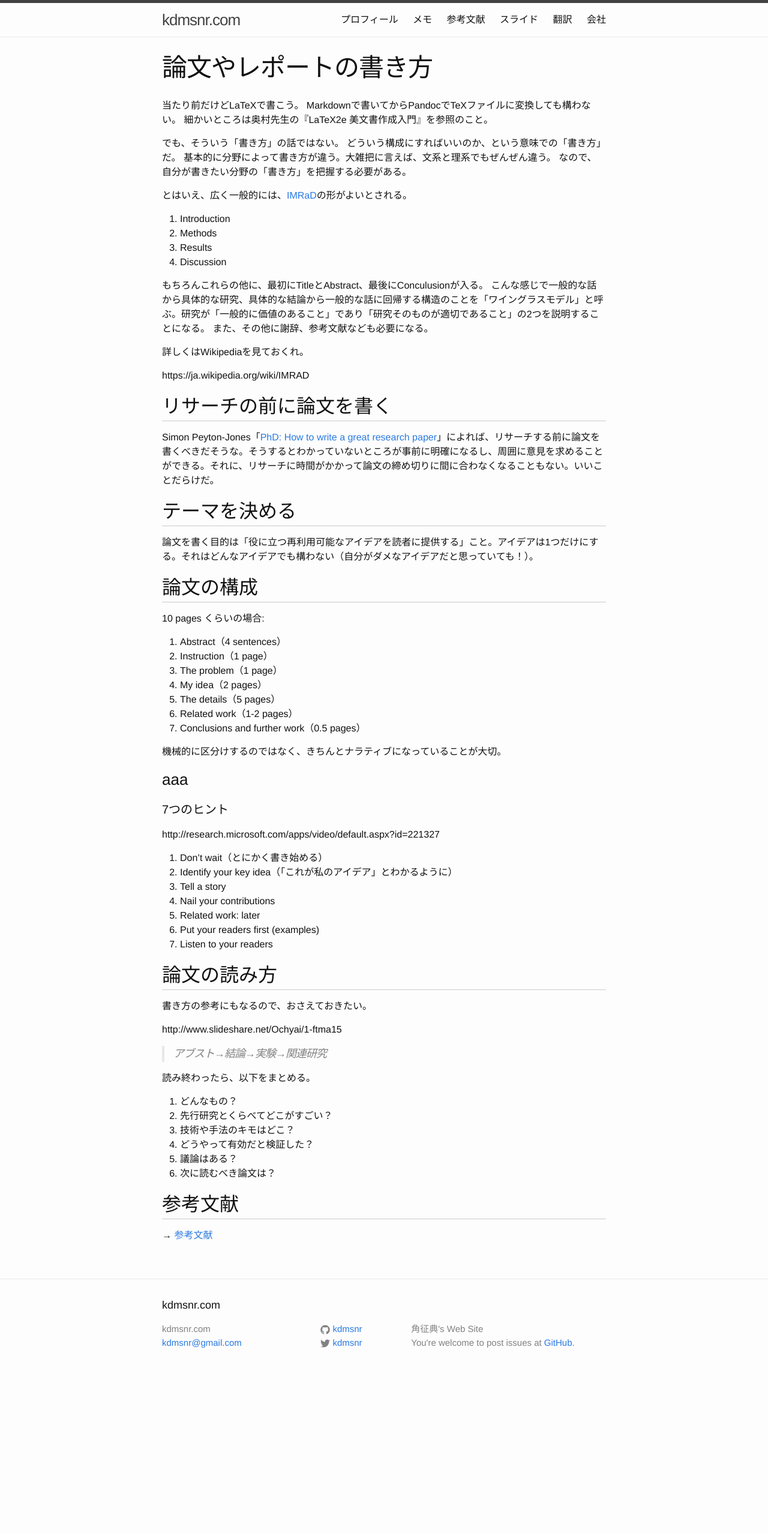
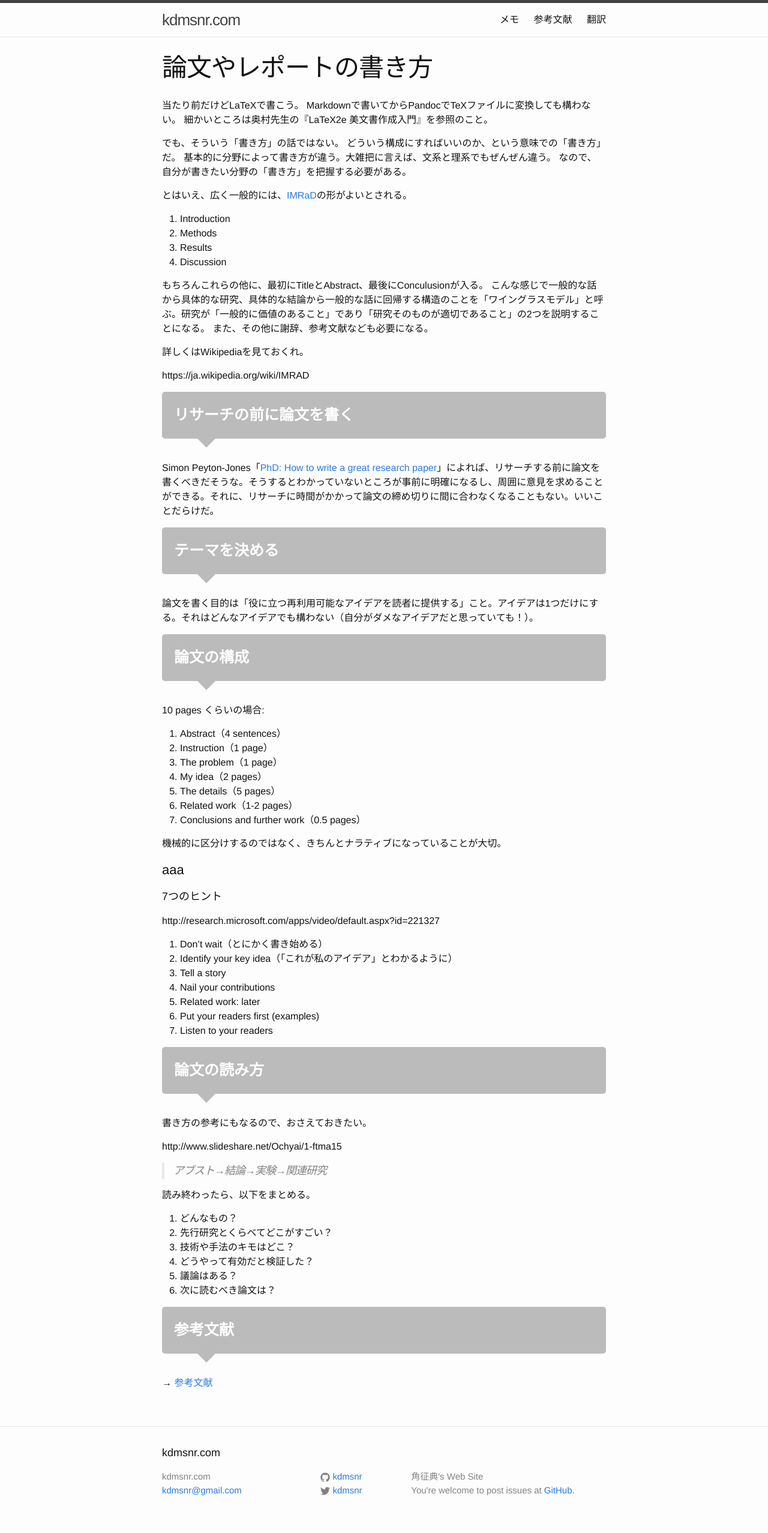
Before and after one commit to kdmsnr/kdmsnr.github.io, a Jekyll site: the page built from notes/how-to-write-a-paper/index.md, in a window 1280 px wide. Shown: the whole page at 60% size. Built offline with Jekyll 4.4.1, drawn with Linux system fonts in a browser that asks for light colours; Markdown is read by kramdown in place of the engine named in the settings; comment, search, counter and statistics services are not loaded; before the commit the page ends 2309 px from its top, so only the background shows below that.

Commit message:
Change layout

```diff
--- a/_includes/footer.html
+++ b/_includes/footer.html
@@ -2,7 +2,7 @@
 
   <div class="wrapper">
 
-    <h2 class="footer-heading">{{ site.title }}</h2>
+    <p class="footer-heading">{{ site.title }}</p>
 
     <div class="footer-col-wrapper">
       <div class="footer-col  footer-col-1">
--- a/_includes/header.html
+++ b/_includes/header.html
@@ -14,12 +14,9 @@
       </a>
 
       <div class="trigger">
-<a class="page-link" href="http://www.amazon.co.jp/-/e/B00429JIAI">プロフィール</a>
 <a class="page-link" href="/notes/">メモ</a>
 <a class="page-link" href="/bib/">参考文献</a>
-<a class="page-link" href="http://www.slideshare.net/kdmsnr">スライド</a>
 <a class="page-link" href="/translations/">翻訳</a>
-<a class="page-link" href="http://www.waicrew.com/">会社</a>
         {% for page in site.pages %}
           {% if page.title %}
           {% comment %}<a class="page-link" href="{{ page.dir | prepend: site.baseurl }}">{{ page.title }}</a>{% endcomment %}
--- a/_sass/_base.scss
+++ b/_sass/_base.scss
@@ -81,6 +81,32 @@ li {
  */
 h1, h2, h3, h4, h5, h6 {
     font-weight: 300;
+}
+
+h2 {
+    position: relative;
+    margin: 0 0 1.5em;
+    padding: 0.8em;
+    background: #bbb;
+    color: #fff;
+    font-size: 1.143em;
+    font-weight: bold;
+    border-radius: 5px;
+    -webkit-border-radius: 5px;
+    -moz-border-radius: 5px;
+}
+
+h2:after{
+    position: absolute;
+    bottom: -15px;
+    left: 10%;
+    z-index: 90;
+    margin-left: -15px;
+    border-top: 15px solid #bbb;
+    border-left: 15px solid transparent;
+    border-right: 15px solid transparent;
+    border-bottom: 0;
+    content: "";
 }
 
 
--- a/_sass/_layout.scss
+++ b/_sass/_layout.scss
@@ -211,9 +211,7 @@
     margin-bottom: $spacing-unit;
 
     h2 {
-        font-size: 32px;
-
-	border-bottom: 1px solid #ccc;
+        font-size: 25px;
 
         @include media-query($on-laptop) {
             font-size: 28px;
@@ -221,7 +219,7 @@
     }
 
     h3 {
-        font-size: 26px;
+        font-size: 22px;
 
         @include media-query($on-laptop) {
             font-size: 22px;
@@ -229,7 +227,7 @@
     }
 
     h4 {
-        font-size: 20px;
+        font-size: 18px;
 
         @include media-query($on-laptop) {
             font-size: 18px;
```
Also changed, not shown: index.md (+17 -11 lines).
